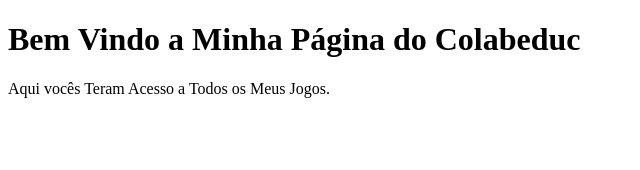
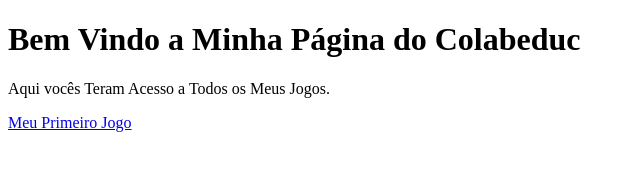
Before and after one commit to EvertonCostaS/evertoncostas.github.io, a plain HTML site: page index.html in a window 1280 px wide. Shown: the whole page, without its empty margins (0-640 px from the left). Drawn offline with Linux system fonts and the light colour scheme.

Commit message:
Update index.html

```diff
--- a/index.html
+++ b/index.html
@@ -6,6 +6,7 @@
    <body>
       <h1>Bem Vindo a Minha Página do Colabeduc</h1>
       <p>Aqui vocês Teram Acesso a Todos os Meus Jogos.</p>
+      <a href=" https://evertoncostas.github.io/SnakeMath/">Meu Primeiro Jogo</a>
 
    </body>
 </html>
```
